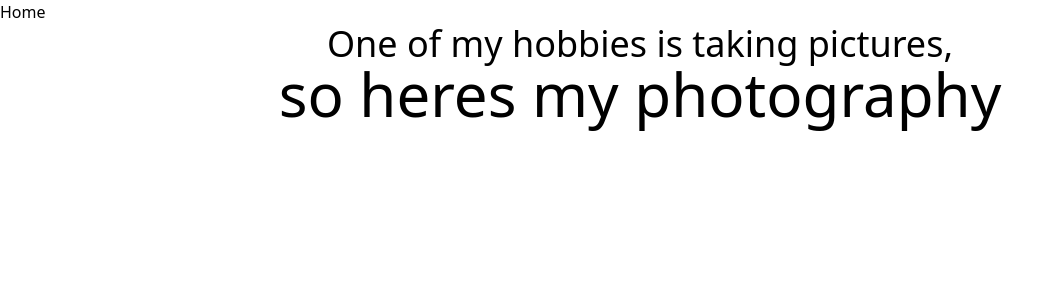
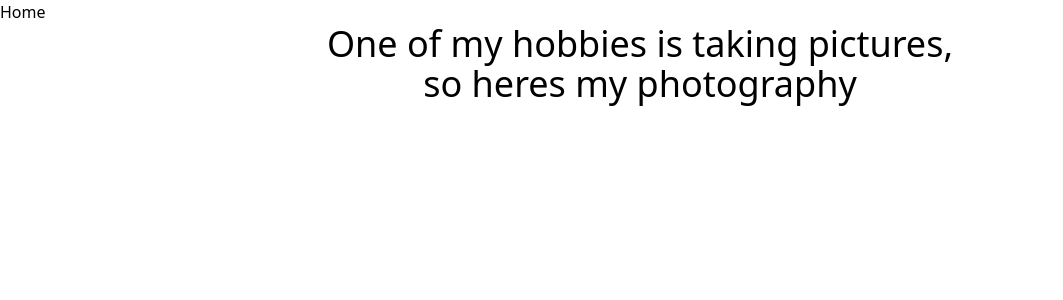
Before and after one commit to avashraj/personalsite, a Next.js app: page /photog in a window 1280 px wide. Shown: the top 300 px of the page, without its empty margins (0-1063 px from the left). Built offline with nearby package versions, Linux system fonts and the light colour scheme.

Commit message:
picture display component

```diff
--- /dev/null
+++ b/app/components/picturedisplay.js
@@ -0,0 +1,15 @@
+"use client"
+import Image from "next/image";
+
+export default function PictureDisplay( {pictures} ){
+    return(
+        <div className="image-display">
+            {pictures.map((picture, index) => (
+                <div key = {index} className="image-container">
+                    <Image src = {picture.src} alt = {picture.alt} width = {400} height = {300} />
+                </div>
+            ))}
+
+        </div>
+    );
+}
--- a/app/photog/page.js
+++ b/app/photog/page.js
@@ -15,7 +15,7 @@ export default function Photography() {
         <div>
             <div className="flex"><HomeButton /></div>
             <div className="flex justify-center"><p className="text-4xl">One of my hobbies is taking pictures,</p></div>
-            <div className="flex justify-center"><h1 className="text-6xl">so heres my photography</h1></div>
+            <div className="flex justify-center"><h1 className="text-4xl">so heres my photography</h1></div>
             <div></div>
         </div>
     );
```
Also changed, not shown: app/components/picturegallery.js (added).
